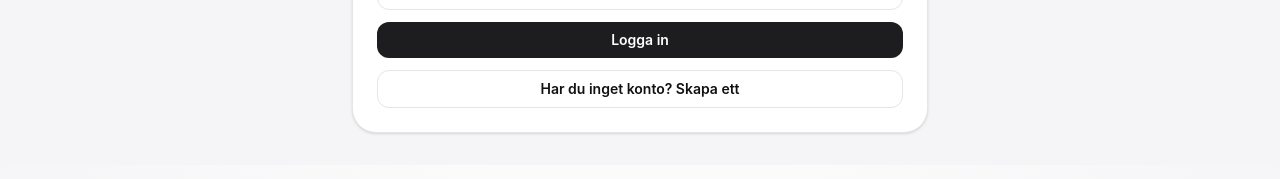
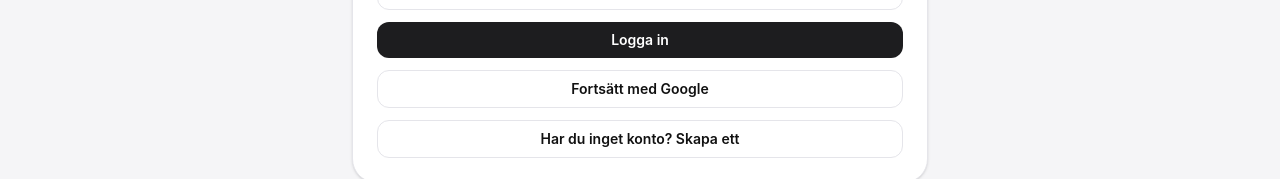
Before and after one commit to sverkercaron-sys/hemly-mvp, a Next.js app: page /auth in a window 1280 px wide. Shown: the part 258-437 px from the top of the page. Built offline with nearby package versions, Linux system fonts and the light colour scheme; no server answers.

Commit message:
Add Google OAuth sign-in/signup

```diff
--- /dev/null
+++ b/app/auth/callback/route.ts
@@ -0,0 +1,16 @@
+import { NextRequest, NextResponse } from "next/server";
+import { createClient } from "@/lib/supabase/server";
+
+export async function GET(req: NextRequest) {
+  const requestUrl = new URL(req.url);
+  const code = requestUrl.searchParams.get("code");
+  const next = requestUrl.searchParams.get("next") ?? "/bostader";
+
+  if (code) {
+    const supabase = await createClient();
+    await supabase.auth.exchangeCodeForSession(code);
+  }
+
+  const origin = requestUrl.origin;
+  return NextResponse.redirect(`${origin}${next}`);
+}
--- a/components/auth-panel.tsx
+++ b/components/auth-panel.tsx
@@ -13,6 +13,7 @@ export function AuthPanel() {
   const [mode, setMode] = useState<"signin" | "signup">("signin");
   const [status, setStatus] = useState("");
   const [busy, setBusy] = useState(false);
+  const [oauthBusy, setOauthBusy] = useState(false);
 
   async function onSubmit(event: FormEvent) {
     event.preventDefault();
@@ -52,6 +53,21 @@ export function AuthPanel() {
     );
   }
 
+  async function onGoogleAuth() {
+    setOauthBusy(true);
+    setStatus("");
+    const supabase = createClient();
+    const redirectTo = `${window.location.origin}/auth/callback`;
+    const { error } = await supabase.auth.signInWithOAuth({
+      provider: "google",
+      options: { redirectTo }
+    });
+    if (error) {
+      setStatus(error.message);
+      setOauthBusy(false);
+    }
+  }
+
   return (
     <form onSubmit={onSubmit} className="card mx-auto grid max-w-xl gap-3 p-6">
       <h1 className="section-title text-3xl">
@@ -75,6 +91,12 @@ export function AuthPanel() {
             : pick(locale, { sv: "Skapa konto", ar: "إنشاء حساب", fi: "Luo tili", bcs: "Kreiraj nalog", en: "Create account" })}
       </button>
 
+      <button type="button" className="button-secondary" onClick={onGoogleAuth} disabled={oauthBusy}>
+        {oauthBusy
+          ? pick(locale, { sv: "Vänta...", ar: "انتظر...", fi: "Odota...", bcs: "Sačekaj...", en: "Please wait..." })
+          : pick(locale, { sv: "Fortsätt med Google", ar: "المتابعة عبر Google", fi: "Jatka Googlella", bcs: "Nastavi s Google", en: "Continue with Google" })}
+      </button>
+
       <button type="button" className="button-secondary" onClick={() => setMode(mode === "signin" ? "signup" : "signin")}>
         {mode === "signin"
           ? pick(locale, { sv: "Har du inget konto? Skapa ett", ar: "ليس لديك حساب؟ أنشئ حسابًا", fi: "Ei tiliä? Luo tili", bcs: "Nemaš nalog? Kreiraj", en: "No account? Create one" })
```
